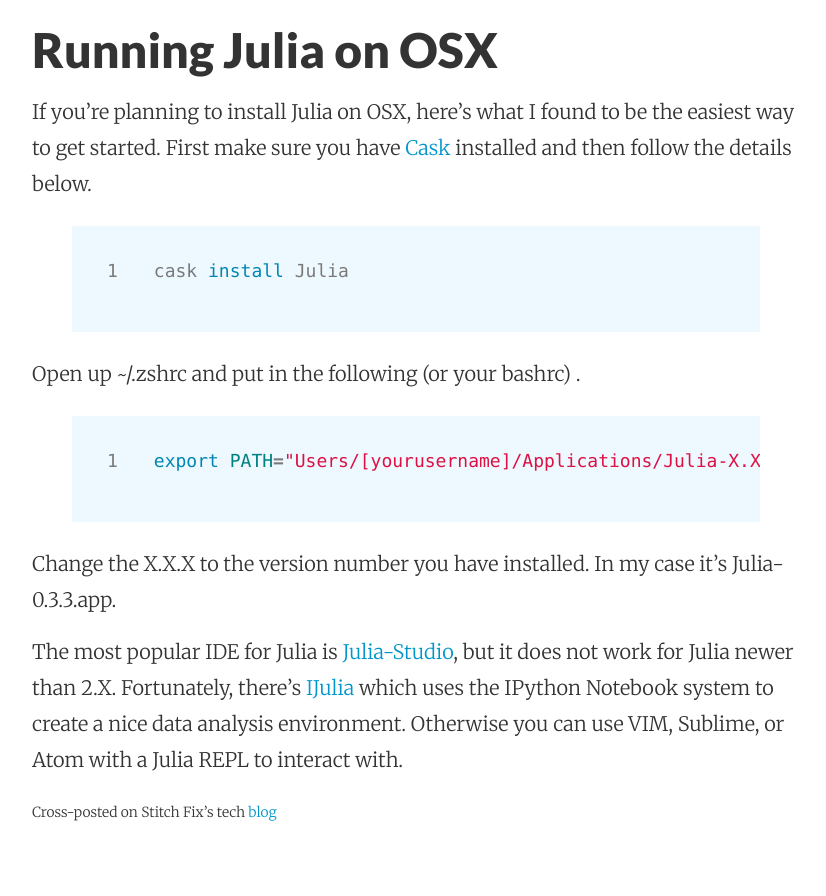
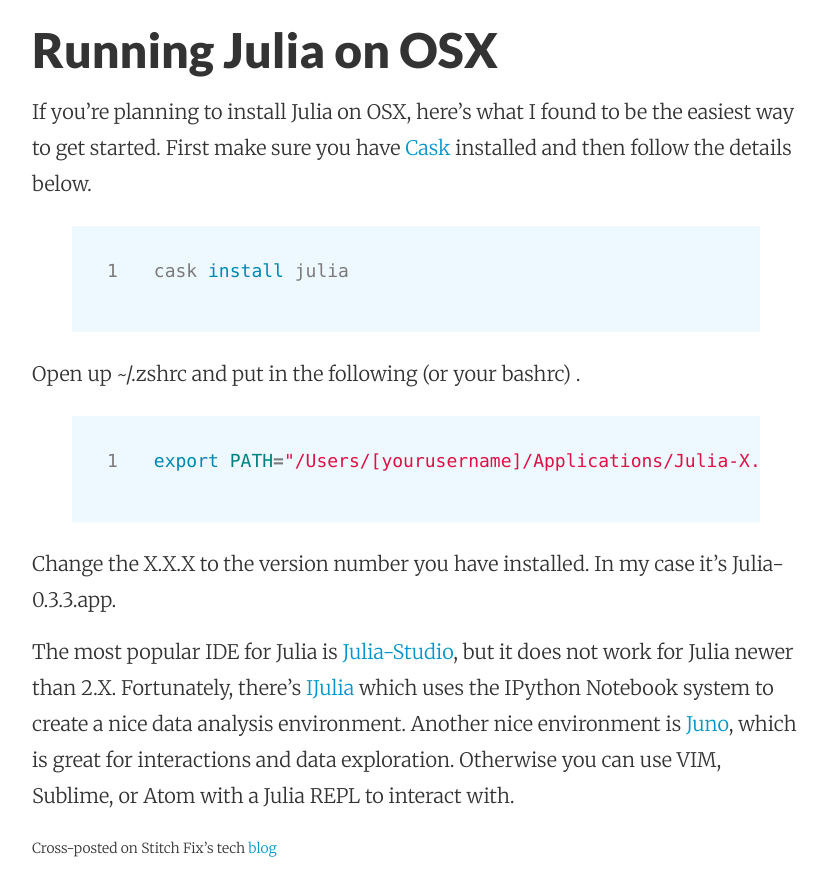
Before and after one commit to ebressert/ebressert.github.io, a Jekyll site: the page built from _posts/2014-12-04-i-heart-julia.md, in a window 1280 px wide and 900 px high, scrolled down 3577 px. Shown: the top 896 px of the window, without its empty margins (224-1050 px from the left). Built offline with Jekyll 4.4.1, drawn with Linux system fonts in a browser that asks for light colours; formulas are drawn with MathJax 3.

Commit message:
update to post

```diff
--- a/_posts/2014-12-04-i-heart-julia.md
+++ b/_posts/2014-12-04-i-heart-julia.md
@@ -66,17 +66,17 @@
 If you're planning to install Julia on OSX, here's what I found to be the easiest way to get started. First make sure you have [Cask](http://caskroom.io/) installed and then follow the details below.
 
 {% highlight bash linenos %}
-cask install Julia
+cask install julia
 {% endhighlight %}
 
 Open up ~/.zshrc and put in the following (or your bashrc) .
 
 {% highlight bash linenos %}
-export PATH="Users/[yourusername]/Applications/Julia-X.X.X.app/Contents/Resources/julia/bin:$PATH"
+export PATH="/Users/[yourusername]/Applications/Julia-X.X.X.app/Contents/Resources/julia/bin:$PATH"
 {% endhighlight %}
 
 Change the X.X.X to the version number you have installed. In my case it's Julia-0.3.3.app.
 
-The most popular IDE for Julia is [Julia-Studio](http://forio.com/labs/julia-studio/), but it does not work for Julia newer than 2.X. Fortunately, there's [IJulia](https://github.com/JuliaLang/IJulia.jl) which uses the IPython Notebook system to create a nice data analysis environment. Otherwise you can use VIM, Sublime, or Atom with a Julia REPL to interact with.
+The most popular IDE for Julia is [Julia-Studio](http://forio.com/labs/julia-studio/), but it does not work for Julia newer than 2.X. Fortunately, there's [IJulia](https://github.com/JuliaLang/IJulia.jl) which uses the IPython Notebook system to create a nice data analysis environment. Another nice environment is [Juno](http://junolab.org/), which is great for interactions and data exploration. Otherwise you can use VIM, Sublime, or Atom with a Julia REPL to interact with.
 
 <sub><sup>Cross-posted on Stitch Fix's tech [blog](http://technology.stitchfix.com/blog/index.html)</sup></sub>
```
